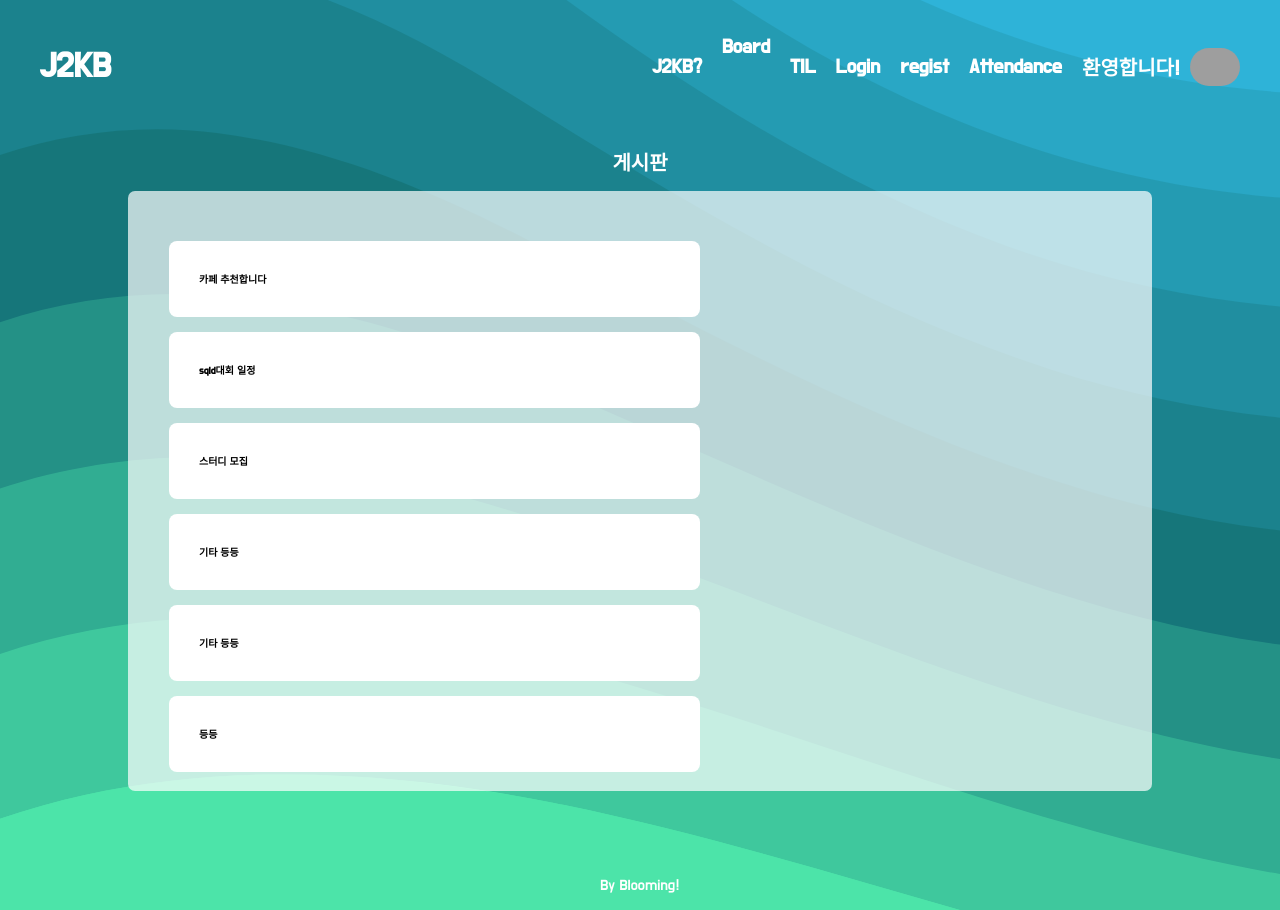
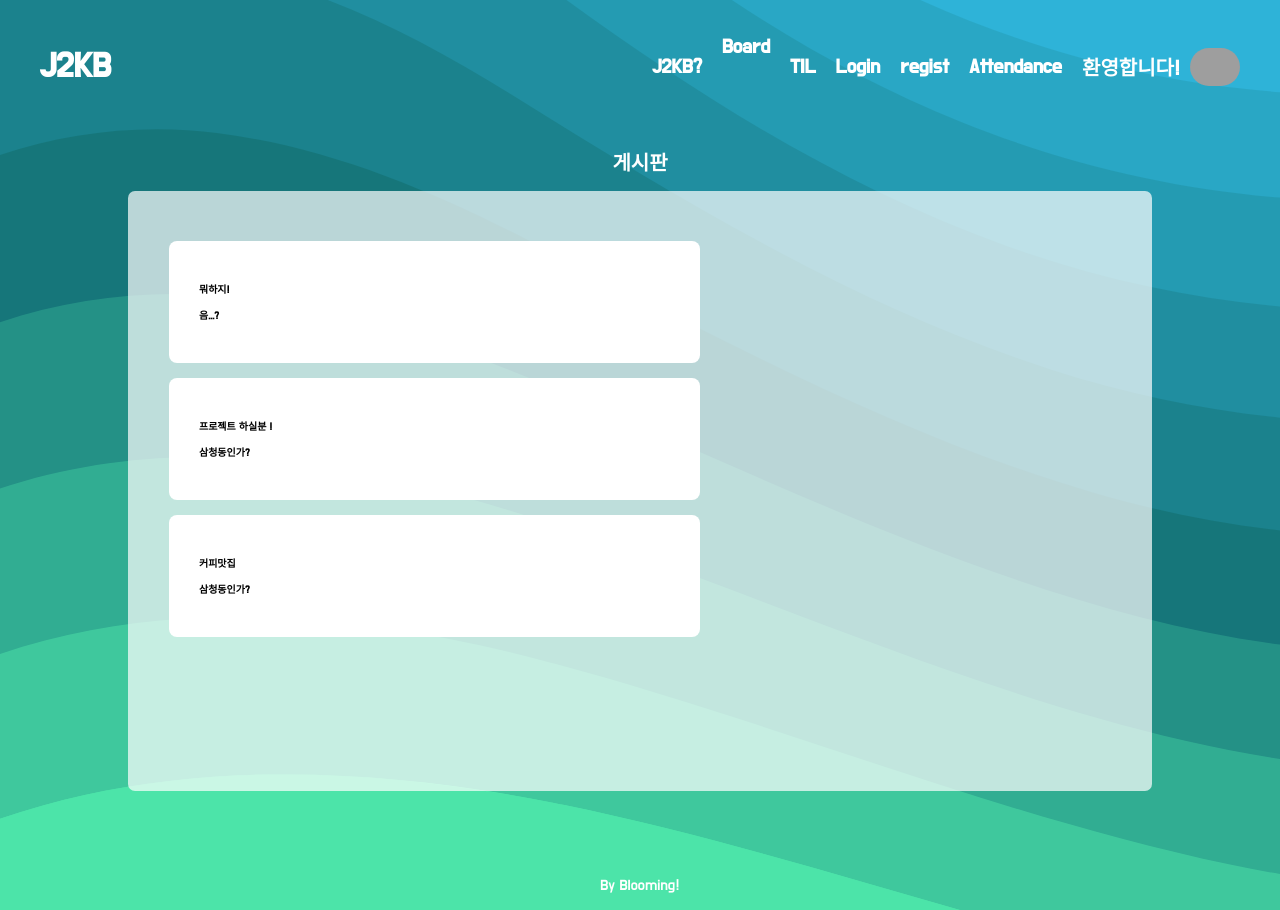
Before and after one commit to kyulious/Regist, a React (Create React App) app in the folder front/: page /board in a window 1280 px wide. Built offline with nearby package versions, Linux system fonts and the light colour scheme; grey boxes are pictures that could not be loaded.

Commit message:
게시판 연동, 최신글 내림차순으로 입력, 스크롤 추가

```diff
--- a/front/src/App.js
+++ b/front/src/App.js
@@ -12,7 +12,6 @@ import BoardInput from "./components/boardInput"
 // import NavAttend from "./components/nav_attendance"
 import ContentAttend from "./components/content_attendance"
 import { Route, Switch, withRouter } from "react-router-dom"
-
 
 class App extends Component {
   constructor(props) {
@@ -40,7 +39,6 @@ class App extends Component {
   render() {
     return (
       <div className="App">
-
         <Header></Header>
 
         <Switch>
@@ -51,7 +49,7 @@ class App extends Component {
             <Til></Til>
           </Route>
           <Route path="/board">
-            <Board></Board>
+            <Board data={this.getReadContents()}></Board>
           </Route>
           <Route path="/boardInput">
             <BoardInput
@@ -77,7 +75,6 @@ class App extends Component {
             <Til></Til>
           </Route>
           <Route path="/regist">
-
             <Regist></Regist>
           </Route>
           <Route path="/attendance">
--- a/front/src/assets/css/App.css
+++ b/front/src/assets/css/App.css
@@ -82,8 +82,9 @@ p {
   display: flex;
   flex-direction: column;
   align-items: center;
-  justify-content: space-evenly;
+  /* justify-content: space-evenly; */
   height: 560px;
+  overflow: auto;
 }
 
 .main-board:hover,
@@ -94,11 +95,12 @@ p {
 }
 
 .content {
-  padding: 30px;
+  padding: 20px;
   background-color: white;
   border-radius: 20px;
   width: 65%;
   cursor: pointer;
+  margin: 10px;
 }
 .content:hover {
   box-shadow: 7px 7px 10px grey;
@@ -168,7 +170,7 @@ p {
 }
 
 #submit:hover {
-  background:rgba(125, 194, 152, 0.9);
+  background: rgba(125, 194, 152, 0.9);
 }
 
 #submit:active {
@@ -181,7 +183,6 @@ p {
 .maininput:disabled {
   opacity: 0.4;
 }
-
 
 /* footer부분 */
 .footer {
@@ -230,42 +231,38 @@ p {
   display: flex;
   flex-flow: row nowrap;
   justify-content: space-evenly;
-  align-items:stretch;
+  align-items: stretch;
   margin-top: 20px;
   margin-bottom: 70px;
   padding: 40px;
-
 }
 
 .NavAttend {
   order: 0;
   flex: 1 auto;
   margin-left: 100px;
-  margin:20px;
+  margin: 20px;
   border-radius: 20px;
   background-color: rgba(234, 235, 250, 0.5);
   box-shadow: 8px 8px 22px #545454;
   font-size: 20px;
   line-height: 80px;
-
 }
 
 .MainAttend {
-  order:1;
+  order: 1;
   flex: 4 auto;
   margin-left: 100px;
-  margin:20px;
+  margin: 20px;
   border-radius: 20px;
   background-color: rgba(234, 235, 250, 0.5);
   box-shadow: 8px 8px 22px #545454;
-
 }
 
 .AttendTable {
-    display: flex;
-    flex-flow: row nowrap;
-    justify-content: space-evenly;
-
+  display: flex;
+  flex-flow: row nowrap;
+  justify-content: space-evenly;
 }
 
 .WeekIdx {
@@ -277,7 +274,6 @@ p {
   text-align: center;
   background-color: white;
   width: 50px;
-
 }
 
 .Undefined {
--- a/front/src/assets/css/boardMain.css
+++ b/front/src/assets/css/boardMain.css
@@ -81,6 +81,7 @@ p {
   width: 92%;
   height: 50em;
   padding: 50px;
+  overflow: auto;
 }
 .contents {
   width: 50%;
@@ -95,7 +96,10 @@ p {
 
   cursor: pointer;
 }
-
+.contents_title,
+.contents_desc {
+  color: black;
+}
 /* footer부분 */
 .footer {
   font-size: 1.5rem;
--- a/front/src/components/board.js
+++ b/front/src/components/board.js
@@ -4,6 +4,17 @@ class Board extends Component {
   //render 필수
   render() {
     console.log("Board render")
+    var boardContents = []
+    var i = this.props.data.length - 1
+    while (i >= 0) {
+      boardContents.push(
+        <div className="contents" key={this.props.data[i].id}>
+          <p className="contents_title">{this.props.data[i].title}</p>
+          <p className="contents_desc">{this.props.data[i].desc}</p>
+        </div>
+      )
+      i--
+    }
     return (
       <div class="board-wrapper">
         {/* <div class="main-board">
@@ -30,12 +41,13 @@ class Board extends Component {
         </div>
         <div className="board_content">
           <div className="content_container">
-            <div className="contents">카페 추천합니다</div>
+            {/* <div className="contents">카페 추천합니다</div>
             <div className="contents">sqld대회 일정</div>
             <div className="contents">스터디 모집</div>
             <div className="contents">기타 등등</div>
             <div className="contents">기타 등등</div>
-            <div className="contents">등등</div>
+            <div className="contents">등등</div> */}
+            {boardContents}
           </div>
         </div>
       </div>
--- a/front/src/components/boardInput.js
+++ b/front/src/components/boardInput.js
@@ -22,7 +22,7 @@ class BoardInput extends Component {
               method="post"
               onSubmit={function (e) {
                 e.preventDefault()
-                this.props.onSubmit(e.target.title.value)
+                this.props.onSubmit(e.target.title.value, e.target.desc.value)
                 alert("goood")
               }.bind(this)}
             >
--- a/front/src/components/content.js
+++ b/front/src/components/content.js
@@ -23,14 +23,14 @@ class Content extends Component {
     console.log(this.props.data)
 
     var titleLists = []
-    var i = 0
-    while (i < this.props.data.length) {
+    var i = this.props.data.length - 1
+    while (i >= 0) {
       titleLists.push(
         <div class="content" key={this.props.data[i].id}>
           <p class="subtitle">{this.props.data[i].title}</p>
         </div>
       )
-      i++
+      i--
     }
 
     return (
```
Also changed, not shown: 1 other file (tests, documents, lock files or other folders).
